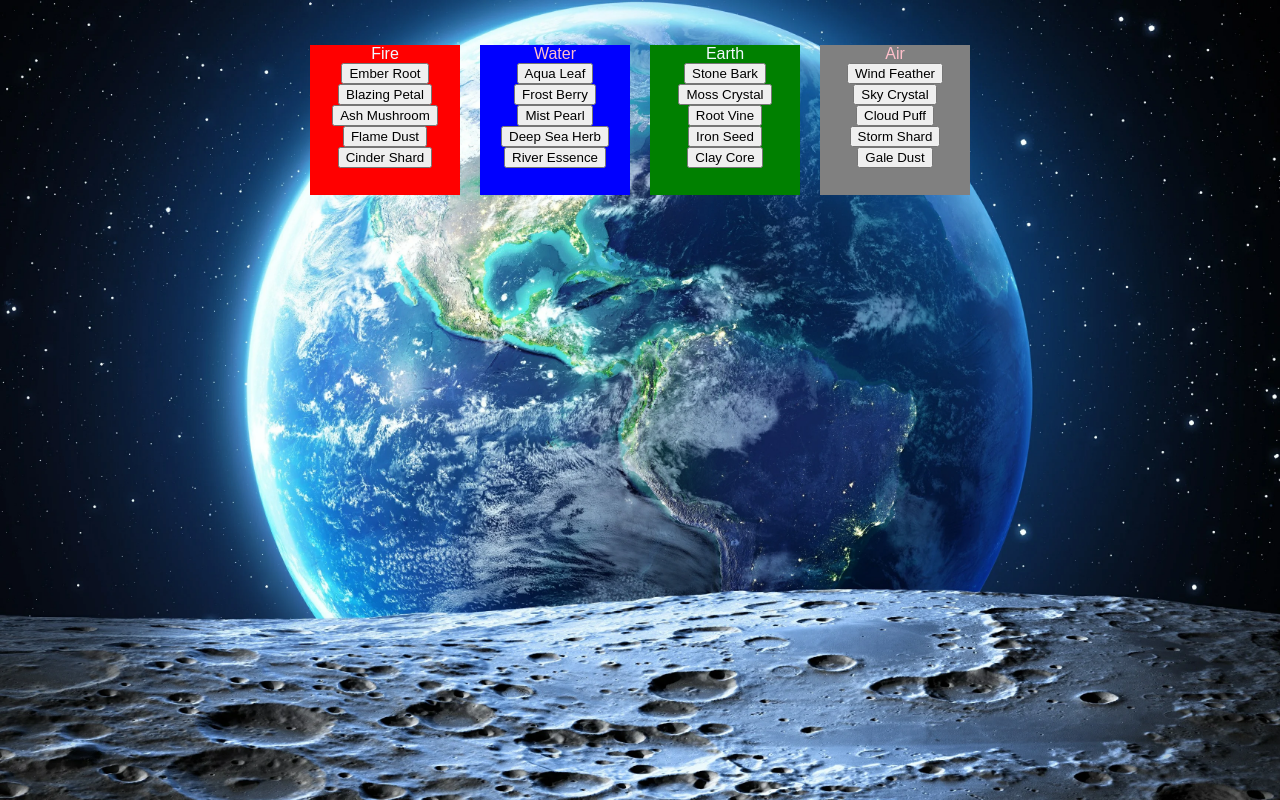
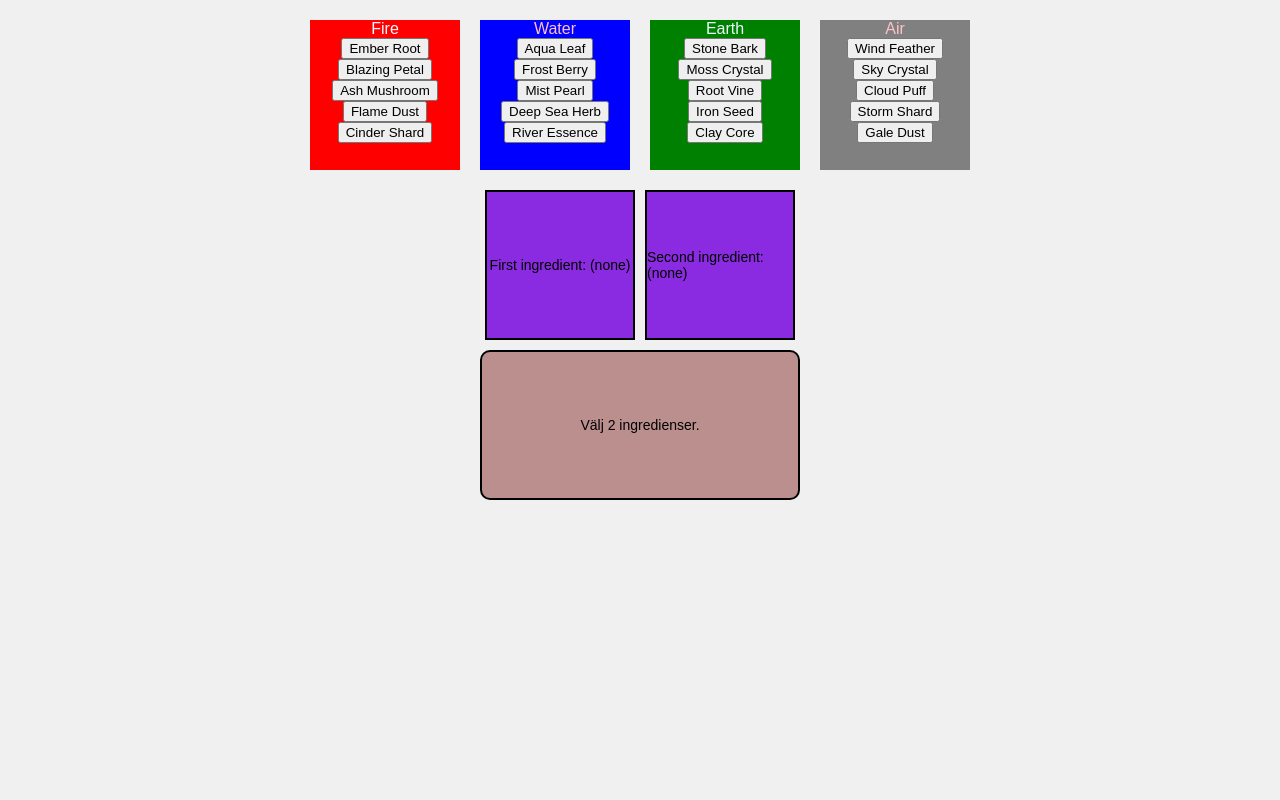
Before and after one commit to Elvkikk/ts-workshop, a website with bundled scripts: page index.html in a window 1280 px wide. Built offline with nearby package versions, Linux system fonts and the light colour scheme.

Commit message:
created a function to select element and trigger a potion

```diff
--- a/src/app.ts
+++ b/src/app.ts
@@ -1,14 +1,14 @@
-import {ingredients, potions, recipes,} from "./data";
-
+import { ingredients, potions, recipes } from "./data.js";
+/*
 // Background image rotation
 const images: string[] = [
-  '../src/img/3cw5Fn.webp',
-  '../src/img/12109826-air-wallpaper.jpg',
-  '../src/img/abstract-orange-smoke-and-red-fire-flies-in-waves-and-flying-particles-bright-glowing-sparks-with-blur-effect-abstract-background-in-high-quality-4k-motion-design-video.jpg',
-  '../src/img/download.jpeg',
-  '../src/img/earth-galaxy-elements-this-image-furnished-by-nasa_335224-750.avif',
-  '../src/img/images.jpeg',
-  '../src/img/water-wave-macro-photography-144238.jpeg'
+  './src/img/3cw5Fn.webp',
+  './src/img/12109826-air-wallpaper.jpg',
+  './src/img/abstract-orange-smoke-and-red-fire-flies-in-waves-and-flying-particles-bright-glowing-sparks-with-blur-effect-abstract-background-in-high-quality-4k-motion-design-video.jpg',
+  './src/img/download.jpeg',
+  './src/img/earth-galaxy-elements-this-image-furnished-by-nasa_335224-750.avif',
+  './src/img/images.jpeg',
+  './src/img/water-wave-macro-photography-144238.jpeg'
 ];
 
 // Index to keep track of the current image
@@ -32,12 +32,12 @@ changeBackground();
 
 // Set the interval (e.g., 5000ms = 5 seconds)
 setInterval(changeBackground, 10000);
-
+*/
 // Divcontainer for the potion crafting interface
 const divcontainer = document.createElement("div");
 divcontainer.className = "container";
 divcontainer.id = "potion-container";
-bgElement.appendChild(divcontainer);
+document.body.appendChild(divcontainer);
 
 // Create elements for each ingredient and potion
 
@@ -324,3 +324,110 @@ galeBtn.id = "ing_20";
 
 galeDust.appendChild(galeBtn);
 airElement.appendChild(galeDust);
+
+const selectionWrapper = document.createElement("div");
+selectionWrapper.className = "selection-wrapper";
+document.body.appendChild(selectionWrapper);
+
+const ingredientsRow = document.createElement("div");
+ingredientsRow.className = "ingredients-row";
+selectionWrapper.appendChild(ingredientsRow);
+
+const firstIng= document.createElement("div");
+firstIng.className = "first-ing";
+firstIng.id = "first-ing";
+ingredientsRow.appendChild(firstIng);
+
+const secondIng= document.createElement("div");
+secondIng.className = "second-ing";
+secondIng.id = "second-ing";
+ingredientsRow.appendChild(secondIng);
+
+const potionResult= document.createElement("div");
+potionResult.className = "potion-result";
+potionResult.id = "potion-result";
+selectionWrapper.appendChild(potionResult);
+
+const selectedIngredientIds: string[] = [];
+
+function renderSelection(): void {
+  const firstIngredient = selectedIngredientIds[0]
+    ? ingredients.find((ingredient) => ingredient.id === selectedIngredientIds[0])
+    : null;
+  const secondIngredient = selectedIngredientIds[1]
+    ? ingredients.find((ingredient) => ingredient.id === selectedIngredientIds[1])
+    : null;
+
+  firstIng.textContent = firstIngredient
+    ? `First ingredient: ${firstIngredient.name}`
+    : "First ingredient: (none)";
+  secondIng.textContent = secondIngredient
+    ? `Second ingredient: ${secondIngredient.name}`
+    : "Second ingredient: (none)";
+}
+
+function renderPotionResult(): void {
+  potionResult.innerHTML = "";
+
+  // Check if two ingredients are selected
+  if (selectedIngredientIds.length < 2) {
+    potionResult.textContent = "Välj 2 ingredienser.";
+    return;
+  }
+
+  const selected = [...selectedIngredientIds].sort();
+  const matchedRecipe = recipes.find((recipe) => {
+    const recipeIngredients = [...recipe.ingredients].sort();
+    return (
+      recipeIngredients.length === selected.length
+      && recipeIngredients.every((ingredientId, index) => ingredientId === selected[index])
+    );
+  });
+
+  if (!matchedRecipe) {
+    potionResult.textContent = "Ingen potion hittades.";
+    return;
+  }
+
+  const matchedPotion = potions.find((potion) => potion.id === matchedRecipe.result);
+  if (!matchedPotion) {
+    potionResult.textContent = "Recept hittades, men potiondata saknas.";
+    return;
+  }
+
+  const potionName = document.createElement("h3");
+  potionName.textContent = matchedPotion.name;
+
+  const potionEffect = document.createElement("p");
+  potionEffect.textContent = `Effekt: ${matchedPotion.effect}`;
+
+  const potionHint = document.createElement("p");
+  potionHint.textContent = matchedPotion.hint;
+
+  potionResult.appendChild(potionName);
+  potionResult.appendChild(potionEffect);
+  potionResult.appendChild(potionHint);
+}
+
+function handleIngredientClick(ingredientId: string): void {
+  if (selectedIngredientIds.length === 2) {
+    selectedIngredientIds.length = 0;
+  }
+
+  selectedIngredientIds.push(ingredientId);
+  renderSelection();
+  renderPotionResult();
+}
+
+function attachIngredientEvents(): void {
+  const ingredientButtons = divcontainer.querySelectorAll<HTMLButtonElement>("button[id^='ing_']");
+  ingredientButtons.forEach((button) => {
+    button.addEventListener("click", () => {
+      handleIngredientClick(button.id);
+    });
+  });
+}
+
+renderSelection();
+renderPotionResult();
+attachIngredientEvents();
--- a/src/style.css
+++ b/src/style.css
@@ -1,23 +1,15 @@
+*{
+    box-sizing: border-box;
+}
 
 body {
   margin: 0;
   padding: 0;
   font-family: Arial, sans-serif;
+  background-color: #f0f0f0;
 }
 
-.background {
-  position: fixed;
-  top: 0;
-  left: 0;
-  width: 100%;
-  height: 100%;
-  background-size: cover;
-  background-position: center center;
-  transition: background-image 3s ease-in-out;
-  background-repeat: no-repeat;
-  background-attachment: fixed;
-  box-sizing: border-box;
-}
+
 
 .container {
   display: flex;
@@ -27,6 +19,7 @@ body {
   height: 30%;
   width: 100%;
   gap: 20px;
+  padding-top: 20px;
 }
 
 .element-fire {
@@ -61,3 +54,43 @@ body {
   text-align: center;
   background-color: gray;
 }
+
+.selection-wrapper {
+  display: flex;
+  flex-direction: column;
+  align-items: center;
+  gap: 10px;
+  width: 100%;
+  padding: 20px 0;
+}
+
+.ingredients-row {
+  display: flex;
+  flex-direction: row;
+  gap: 10px;
+}
+
+.first-ing, .second-ing {
+  width: 150px;
+  height: 150px;
+  border: 2px solid black;
+  background-color: blueviolet;
+  display: flex;
+  align-items: center;
+  justify-content: center;
+  font-size: 14px;
+}
+
+
+.potion-result {
+  width: 320px;
+  height: 150px;
+  border-radius: 10px;
+  border: 2px solid black;
+  background-color: rosybrown;
+  display: flex;
+  align-items: center;
+  justify-content: center;
+  font-size: 14px;
+  margin: 0 auto;
+}
```
Also changed, not shown: dist/app.js, src/img/12109826-air-wallpaper.jpg (deleted), src/img/3cw5Fn.webp (deleted), src/img/abstract-orange-smoke-and-red-fire-flies-in-waves-and-flying-particles-bright-glowing-sparks-with-blur-effect-abstract-background-in-high-quality-4k-motion-design-video.jpg (deleted), src/img/download.jpeg (deleted), src/img/earth-galaxy-elements-this-image-furnished-by-nasa_335224-750.avif (deleted), src/img/images.jpeg (deleted), src/img/water-wave-macro-photography-144238.jpeg (deleted), 5 other files.
